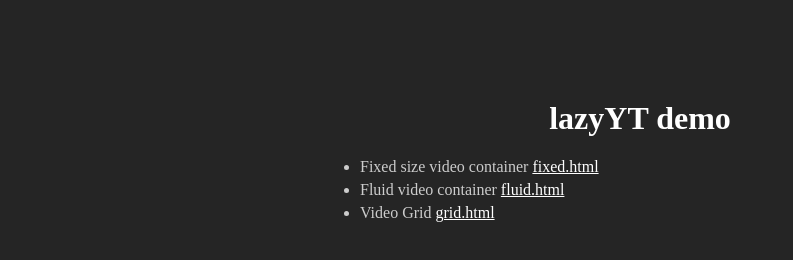
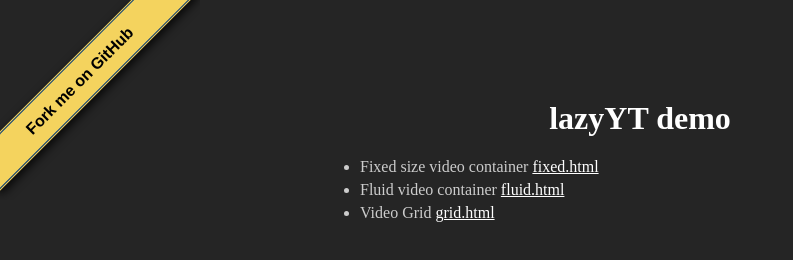
Before and after one commit to tylerpearson/lazyYT, a website: page demo/index.html in a window 1280 px wide. Shown: the whole page, without its empty margins (0-793 px from the left). Drawn offline with nearby package versions, Linux system fonts and the light colour scheme.

Commit message:
trivial: add Fork me on GitHub ribbon
thanks to: https://codepo8.github.io/css-fork-on-github-ribbon/

```diff
--- a/demo/index.html
+++ b/demo/index.html
@@ -32,10 +32,12 @@
             li {
               margin: 5px 0;
             }
+            #forkongithub a{background:#F4D35E;color:#000;text-decoration:none;font-family:arial,sans-serif;text-align:center;font-weight:bold;padding:5px 40px;font-size:1rem;line-height:2rem;position:relative;transition:0.5s;}#forkongithub a:hover{background:#EE964B;color:#000;}#forkongithub a::before,#forkongithub a::after{content:"";width:100%;display:block;position:absolute;top:1px;left:0;height:1px;background:#083D77;}#forkongithub a::after{bottom:1px;top:auto;}@media screen and (min-width:800px){#forkongithub{position:fixed;display:block;top:0;left:0;width:200px;overflow:hidden;height:200px;z-index:9999;}#forkongithub a{width:200px;position:absolute;top:60px;left:-60px;transform:rotate(-45deg);-webkit-transform:rotate(-45deg);-ms-transform:rotate(-45deg);-moz-transform:rotate(-45deg);-o-transform:rotate(-45deg);box-shadow:4px 4px 10px rgba(0,0,0,0.8);}}
         </style>
 
     </head>
     <body>
+      <span id="forkongithub"><a href="https://github.com/Daugilas/lazyYT">Fork me on GitHub</a></span>
 
         <div class="container">
             <h1>lazyYT demo</h1>
```
